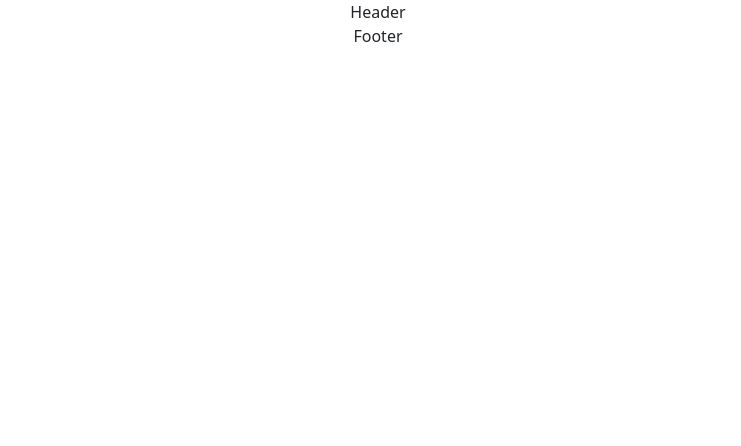
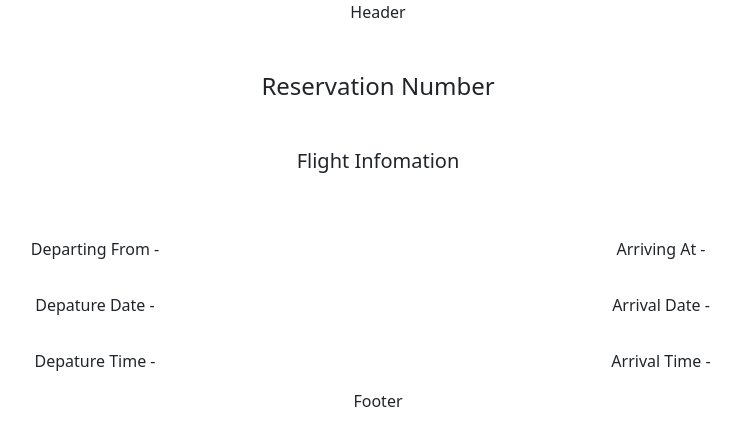
Before and after one commit to Digital-Dreamers/fly_away_client, a React (Create React App) app: page /reservation/1 in a window 1280 px wide. Before the commit this address had no page. Shown: the top 446 px of the page, without its empty margins (262-1003 px from the left). Built offline with nearby package versions, Linux system fonts and the light colour scheme; no server answers.

Commit message:
added reservation page

```diff
--- a/src/App.js
+++ b/src/App.js
@@ -1,6 +1,6 @@
-import 'bootstrap/dist/css/bootstrap.min.css';
-import './App.css';
-import { BrowserRouter as Router, Routes, Route, Link } from 'react-router-dom';
+import 'bootstrap/dist/css/bootstrap.min.css'
+import './App.css'
+import { BrowserRouter as Router, Routes, Route, Link } from 'react-router-dom'
 
 // Components
 import Home from './components/Home'
@@ -15,14 +15,14 @@ function App() {
       <Router>
         <Header />
         <Routes>
-          <Route path='/' element={<Home />} />
-          <Route path='/book-flight' element={<BookFlight />} />
-          <Route path='/reservation' element={<Reservation />} />
+          <Route path="/" element={<Home />} />
+          <Route path="/book-flight" element={<BookFlight />} />
+          <Route path="/reservation/:id" element={<Reservation />} />
         </Routes>
         <Footer />
       </Router>
     </div>
-  );
+  )
 }
 
-export default App;
+export default App
--- a/src/components/Reservation.js
+++ b/src/components/Reservation.js
@@ -1,8 +1,72 @@
-import React from 'react'
+import { useEffect, useState } from 'react'
+import { useParams } from 'react-router-dom'
 
 function Reservation() {
+  const [data, setData] = useState('')
+
+  const reservationId = useParams()
+  console.log(reservationId.id)
+
+  const API_URL = `http://localhost:3000/customers/reservations/${reservationId.id}`
+  useEffect(() => {
+    const fetchData = async () => {
+      const response = await fetch(API_URL)
+      const resData = await response.json()
+      // console.log(resData)
+      console.log(resData.flightNumberId)
+      console.log(resData.seatNumber)
+      console.log(resData.passenger)
+      console.log(resData)
+      setData(resData)
+    }
+    fetchData()
+  }, [reservationId.id])
+
+  function upperCase(word) {
+    let upper = word.charAt(0).toUpperCase() + word.slice(1)
+    return upper
+  }
   return (
-    <div>Reservation</div>
+    <>
+      <h4 className="mt-5">Reservation Number</h4>
+      <h6>{!data ? null : data._id}</h6>
+      <main className="container">
+        <h5 className="mt-5">Flight Infomation</h5>
+        <div className="row g-3 mt-3">
+          <p className="col-12">
+            {!data
+              ? null
+              : `Flight Number - ${data.flightNumberId.flightNumber}`}
+          </p>
+          <p className="col-6">
+            Departing From - {!data ? null : data.flightNumberId.departure}
+          </p>
+          <p className="col-6">
+            Arriving At - {!data ? null : data.flightNumberId.destination}
+          </p>
+          <p className="col-6">
+            Depature Date -{' '}
+            {!data ? null : data.flightNumberId.departureDate.slice(0, 7)}
+          </p>
+          <p className="col-6">
+            Arrival Date -{' '}
+            {!data ? null : data.flightNumberId.arrivalDate.slice(0, 7)}
+          </p>
+          <p className="col-6">
+            Depature Time - {!data ? null : data.flightNumberId.departureTime}
+          </p>
+          <p className="col-6">
+            Arrival Time - {!data ? null : data.flightNumberId.arrivalTime}
+          </p>
+          {/* <p className="col-6">
+            Seat Number - {!data ? null : data.seatNumber.seatnumber}
+          </p>
+          <p className="col-6">
+            Seat Class - {!data ? null : upperCase(data.seatNumber.seatclass)}
+          </p> */}
+        </div>
+      </main>
+    </>
   )
 }
 
```
Also changed, not shown: 1 other file (tests, documents, lock files or other folders).
